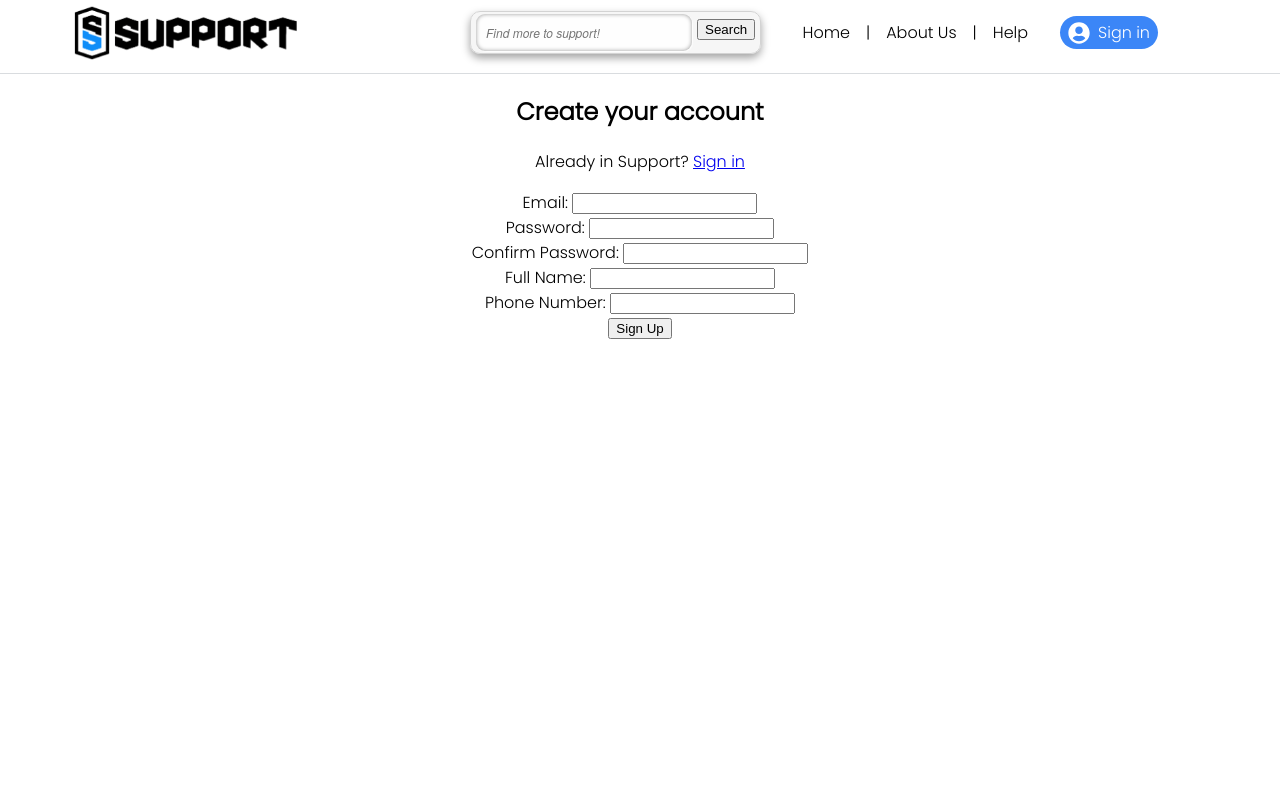
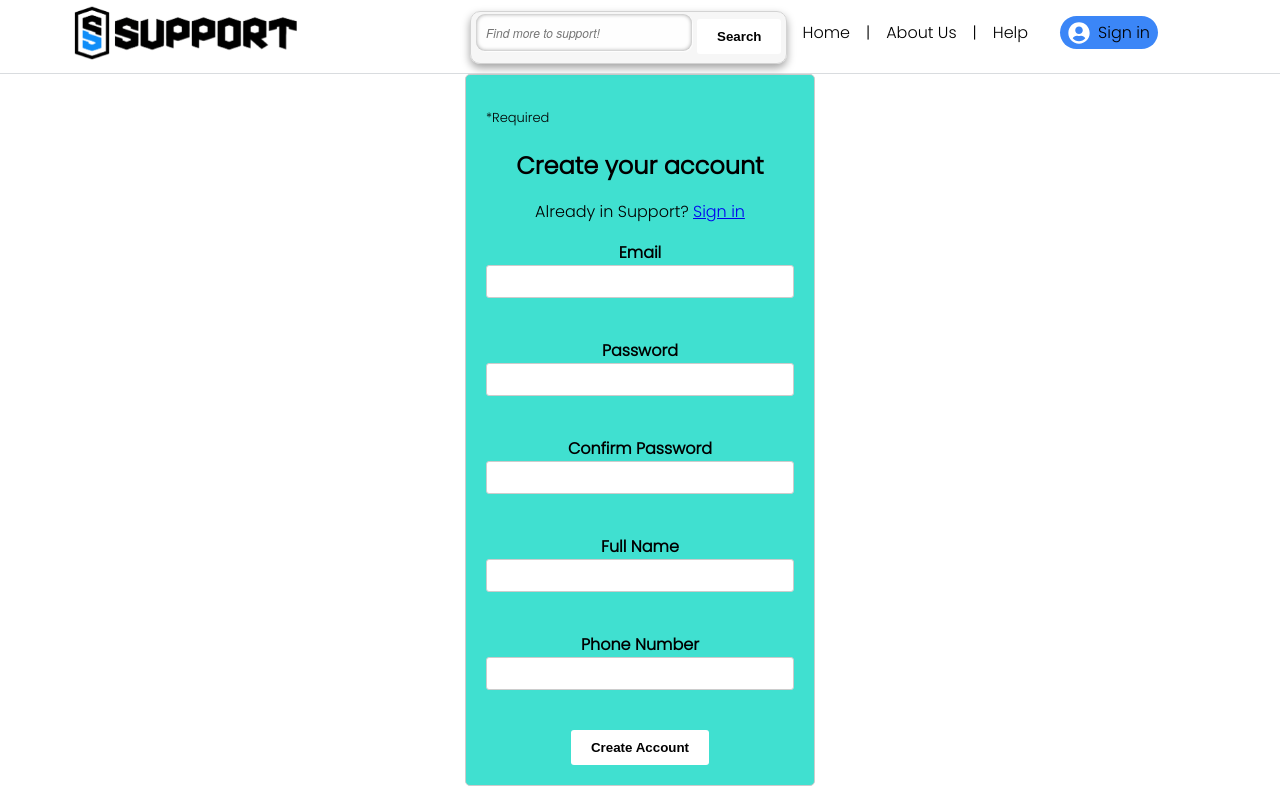
Before and after one commit to bethel-school-of-technology/team-support-squad-frontend, a React (Create React App) app in the folder support-app/: page /sign-up in a window 1280 px wide. Built offline with nearby package versions, Linux system fonts and the light colour scheme; some icons are missing.

Commit message:
Added CSS style

```diff
--- a/support-app/src/components/SignIn.js
+++ b/support-app/src/components/SignIn.js
@@ -1,4 +1,5 @@
 import React, { useState } from 'react';
+import '../stylesheet/Signin.css';
 
 const Signin = () => {
   const [email, setEmail] = useState('');
@@ -8,9 +9,10 @@ const Signin = () => {
   };
 
   return (
-    <div>
-      <h2>Signin</h2>
-      <label> Email: {" "}
+    <div className='signin-container'>
+      <h2>Please Sign In</h2>
+      <p>Don't have an account? <a href="/sign-up">Sign Up</a></p>
+      <label> Email {" "}
       <input
         type="email"
         value={email}
@@ -19,7 +21,7 @@ const Signin = () => {
       </label>
       <br />
       <label>
-      Password: {" "}
+      Password {" "}
       <input
         type="password"
         value={password}
--- a/support-app/src/components/SignUp.js
+++ b/support-app/src/components/SignUp.js
@@ -1,4 +1,6 @@
 import React, { useState } from 'react';
+import '../stylesheet/Signup.css';
+
 
 const Signup = () => {
   const [email, setEmail] = useState('');
@@ -12,12 +14,13 @@ const Signup = () => {
   };
 
   return (
-    <div>
+    <div className="signup-container">
+     <p className='required-field'>*Required</p>
       <h2>Create your account</h2>
       <p>Already in Support? <a href="/sign-in">Sign in</a></p>
       <form onSubmit={handleSubmit}>
         <label>
-          Email:{" "}
+          Email {" "}
           <input
             type="text"
             value={email}
@@ -27,7 +30,7 @@ const Signup = () => {
         </label>
         <br />
         <label>
-          Password:{" "}
+          Password {" "}
           <input
             type="password"
             value={password}
@@ -37,7 +40,7 @@ const Signup = () => {
         </label>
         <br />
         <label>
-          Confirm Password:{" "}
+          Confirm Password {" "}
           <input
             type="password"
             value={confirmPassword}
@@ -47,7 +50,7 @@ const Signup = () => {
         </label>
         <br />
         <label>
-        Full Name:{" "}
+        Full Name {" "}
         <input
         type="text"
         value={fullName}
@@ -57,7 +60,7 @@ const Signup = () => {
 
         <br />
         <label>
-        Phone Number: {" "}
+        Phone Number {" "}
         <input
         type="tel"
         value={phoneNumber}
@@ -65,7 +68,7 @@ const Signup = () => {
       />
         </label>
         <br />
-        <button type="submit">Sign Up</button>
+        <button type="submit">Create Account</button>
       </form>
     </div>
   );
--- /dev/null
+++ b/support-app/src/stylesheet/Signin.css
@@ -0,0 +1,36 @@
+.signin-container {
+    max-width: 350px;
+    margin: 0 auto;
+    padding: 20px;
+    border: 1px solid #ccc;
+    border-radius: 5px;
+    background-color: turquoise;
+  }
+
+  .signin-container h2 {
+    font-size: 24px;
+    margin-bottom: 10px;
+  }
+
+  .signin-container form label {
+    font-weight: bold;
+    display: block;
+    margin-bottom: 5px;
+  }
+
+  .signin-container input {
+    width: 100%;
+    padding: 8px;
+    margin-bottom: 10px;
+    border: 1px solid #ccc;
+    border-radius: 3px;
+  }
+
+  .signin-container button {
+    background-color: white;
+    color: black;
+    border: none;
+    padding: 10px 20px;
+    border-radius: 3px;
+    cursor: pointer;
+  }
--- /dev/null
+++ b/support-app/src/stylesheet/Signup.css
@@ -0,0 +1,48 @@
+.signup-container {
+    max-width: 350px;
+    margin: 0 auto;
+    padding: 20px;
+    border: 1px solid #ccc;
+    border-radius: 5px;
+    background-color: turquoise;
+  }
+
+  h2 {
+    font-size: 24px;
+    margin-bottom: 10px;
+  }
+
+  p {
+    color: black;
+  }
+
+  form label {
+    font-weight: bold;
+    display: block;
+    margin-bottom: 5px;
+  }
+
+  input {
+    width: 100%;
+    padding: 8px;
+    margin-bottom: 10px;
+    border: 1px solid #ccc;
+    border-radius: 3px;
+  }
+
+  button {
+    background-color: white;
+    color: black;
+    border: none;
+    padding: 10px 20px;
+    border-radius: 3px;
+    cursor: pointer;
+    font-weight: bold;
+
+  }
+
+  .required-field{
+    font-size: small;
+    text-align: left;
+
+  }
```
